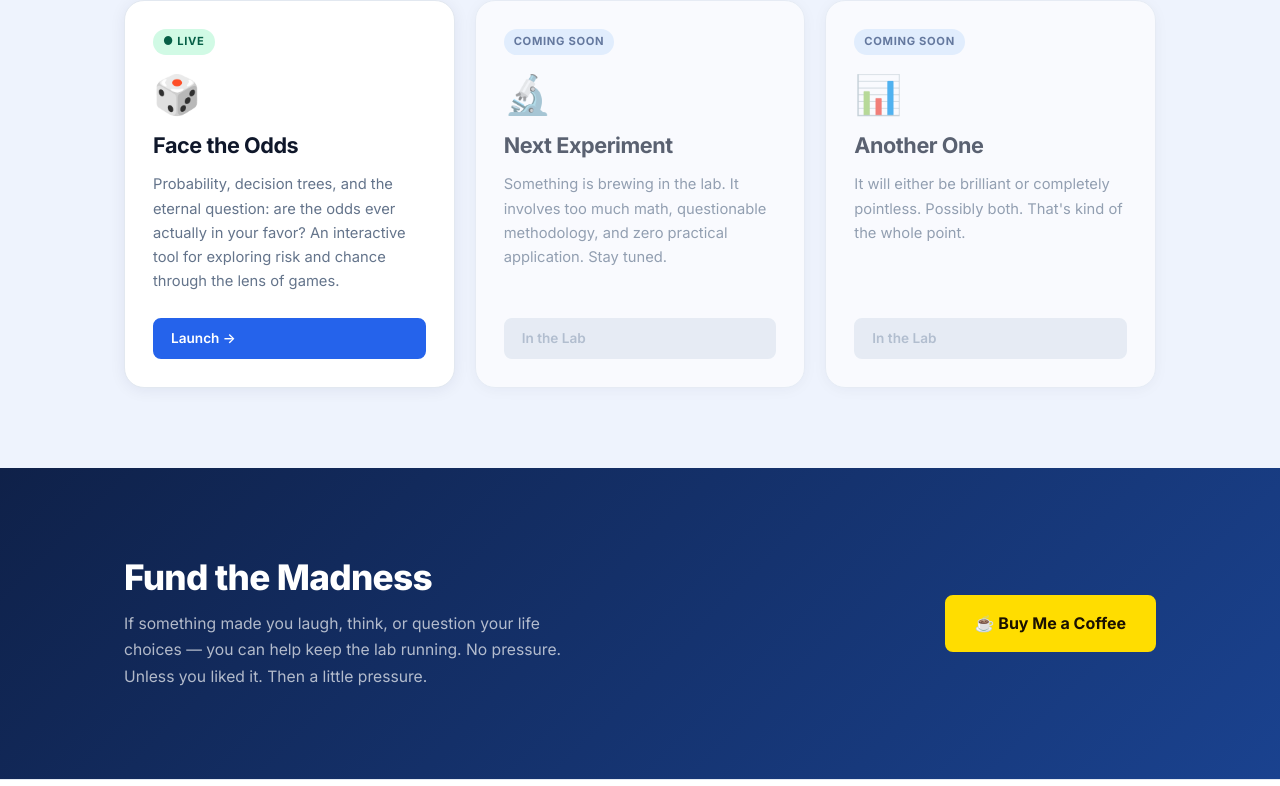
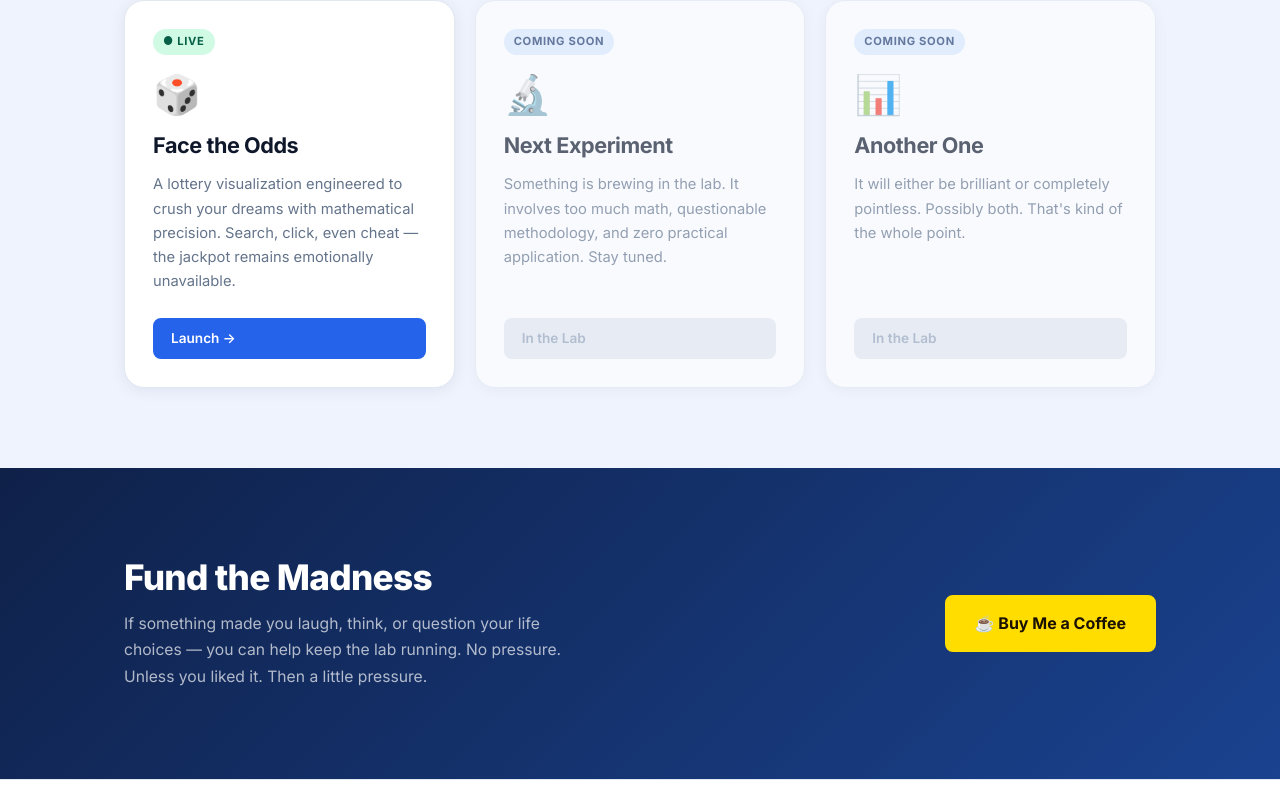
Before and after one commit to fornogoodreason/landing-page, a plain HTML site: page index.html in a window 1280 px wide. Shown: the part 1040-1826 px from the top of the page. Drawn offline with Linux system fonts and the light colour scheme.

Commit message:
Update Face the Odds description to match actual project
Co-Authored-By: Claude Sonnet 4.6 <noreply@anthropic.com>

```diff
--- a/index.html
+++ b/index.html
@@ -76,7 +76,7 @@
           <span class="card-badge badge-live">● Live</span>
           <div class="card-icon">🎲</div>
           <h3>Face the Odds</h3>
-          <p>Probability, decision trees, and the eternal question: are the odds ever actually in your favor? An interactive tool for exploring risk and chance through the lens of games.</p>
+          <p>A lottery visualization engineered to crush your dreams with mathematical precision. Search, click, even cheat — the jackpot remains emotionally unavailable.</p>
           <a href="/face-the-odds" class="btn btn-primary btn-sm">Launch →</a>
         </div>
 
```
